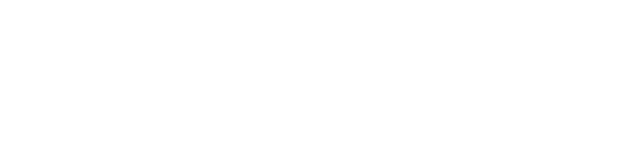
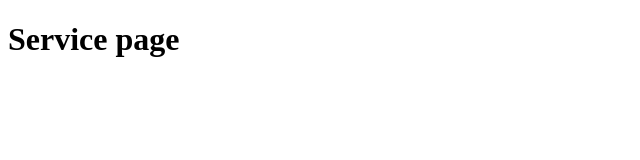
Before and after one commit to rreyescc/github-udemy, a plain HTML site: page service.html in a window 1280 px wide. Shown: the whole page, without its empty margins (0-640 px from the left). Drawn offline with Linux system fonts and the light colour scheme.

Commit message:
Update service.html

```diff
--- a/service.html
+++ b/service.html
@@ -6,6 +6,6 @@
   <title>Document</title>
 </head>
 <body>
-
+  <h1>Service page</h1>
 </body>
 </html>
```
